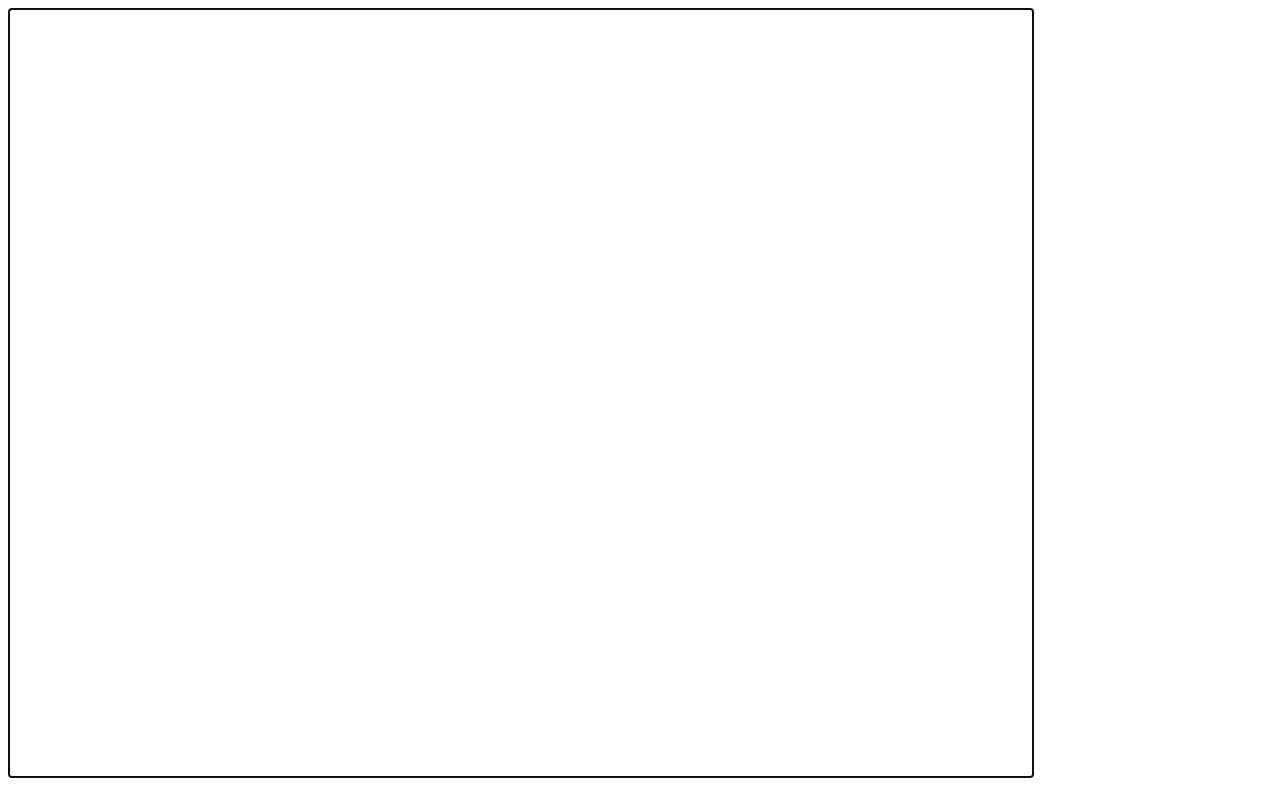
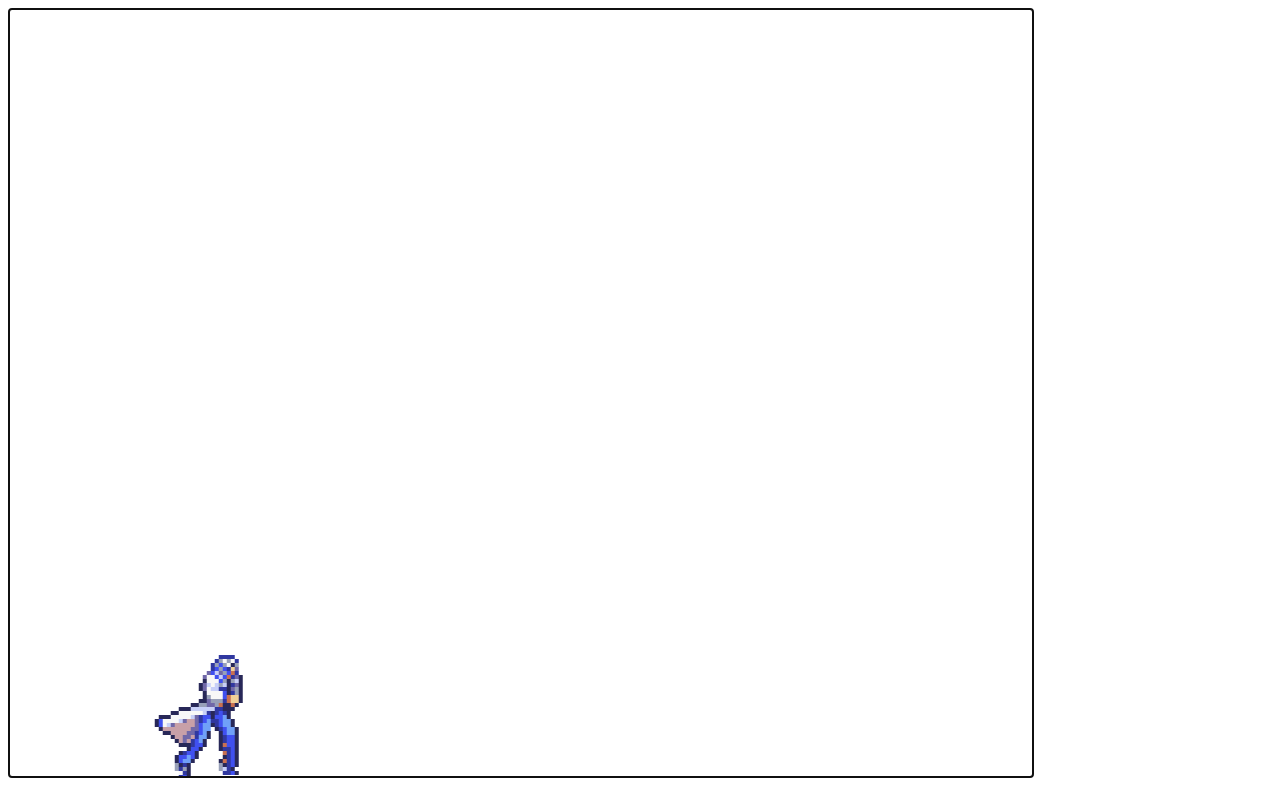
Before and after one commit to Patribird/TCSS-491-Animation-Assignment, a plain HTML site: page index.html in a window 1280 px wide. Drawn offline with Linux system fonts and the light colour scheme.

Commit message:
Finished initial version of Soma Cruz's walking animation (Castlevania: Aria of Sorrow)

```diff
--- /dev/null
+++ b/animator.js
@@ -0,0 +1,28 @@
+class Animator {
+    constructor(spritesheet, xStart, yStart, width, height, frameCount, frameDuration) {
+        Object.assign(this, { spritesheet, xStart, yStart, width, height, frameCount, frameDuration });
+
+        this.elapsedTime = 0;
+        this.totalTime = frameCount * frameDuration;
+    };
+
+    drawFrame(tick, ctx, x, y) {
+        this.elapsedTime += tick;
+        if (this.elapsedTime > this.totalTime) this.elapsedTime -= this.totalTime;
+        const frame = this.currentFrame();
+
+        ctx.drawImage(this.spritesheet,
+            this.xStart + this.width*frame, this.yStart,
+            this.width, this.height,
+            x, y,
+            this.width, this.height);
+    };
+
+    currentFrame() {
+        return Math.floor(this.elapsedTime / this.frameDuration)
+    }
+
+    isDone() {
+        return (this.elapsedTime >= this.totalTime)
+    }
+}
--- /dev/null
+++ b/castlevania.js
@@ -0,0 +1,19 @@
+class Castlevania {
+    constructor(game) {
+        this.game = game;
+        this.animator = new Animator(ASSET_MANAGER.getAsset("./castlevaniasprite.png"), 0, 0, 112, 192, 17, 0.075);
+
+        this.x = -50;
+        this.y = 610;
+        this.speed = 250;
+    };
+
+    update() {
+        this.x += this.speed*this.game.clockTick;
+        if (this.x > 1024) this.x = -50;
+    }
+
+    draw(ctx) {
+        this.animator.drawFrame(this.game.clockTick, ctx, this.x, this.y);
+    }
+}
--- a/index.html
+++ b/index.html
@@ -3,12 +3,14 @@
 <html>
 <head>
     <meta charset="utf-8">
-    <title>Game Project Title Goes Here</title>
+    <title>Castelvania Soma Cruz Animation</title>
 
     <script type="text/javascript" src="./assetmanager.js"></script>
     <script type="text/javascript" src="./timer.js"></script>
     <script type="text/javascript" src="./gameengine.js"></script>
     <script type="text/javascript" src="./util.js"></script>
+    <script type="text/javascript" src="./animator.js"></script>
+    <script type="text/javascript" src="./castlevania.js"></script>
     <script type="text/javascript" src="./main.js"></script>
 </head>
 <body>
--- a/main.js
+++ b/main.js
@@ -2,9 +2,14 @@ const gameEngine = new GameEngine();
 
 const ASSET_MANAGER = new AssetManager();
 
+ASSET_MANAGER.queueDownload("./castlevaniasprite.png");
+
 ASSET_MANAGER.downloadAll(() => {
 	const canvas = document.getElementById("gameWorld");
 	const ctx = canvas.getContext("2d");
+	ctx.imageSmoothingEnable = false;
+
+	gameEngine.addEntity(new Castlevania(gameEngine));
 
 	gameEngine.init(ctx);
 
```
Also changed, not shown: castlevaniasprite.png (added).
